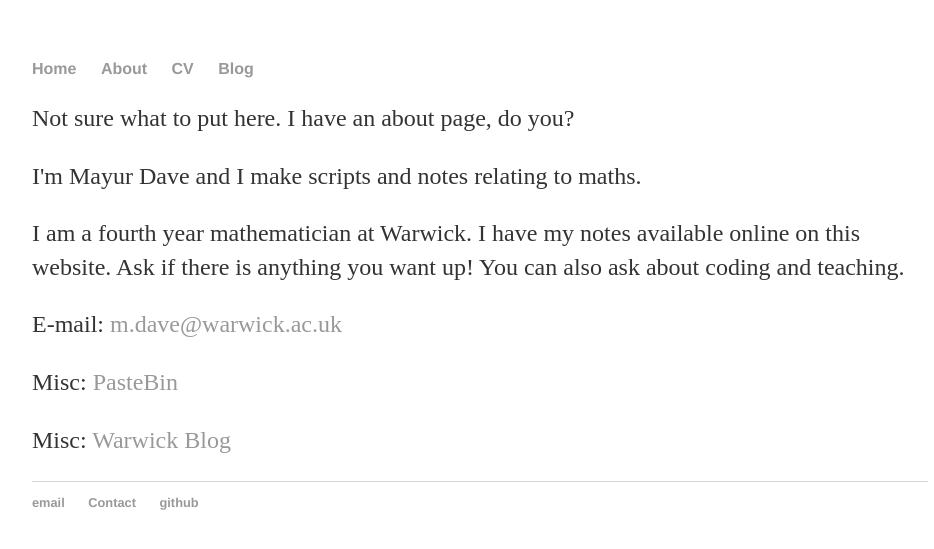
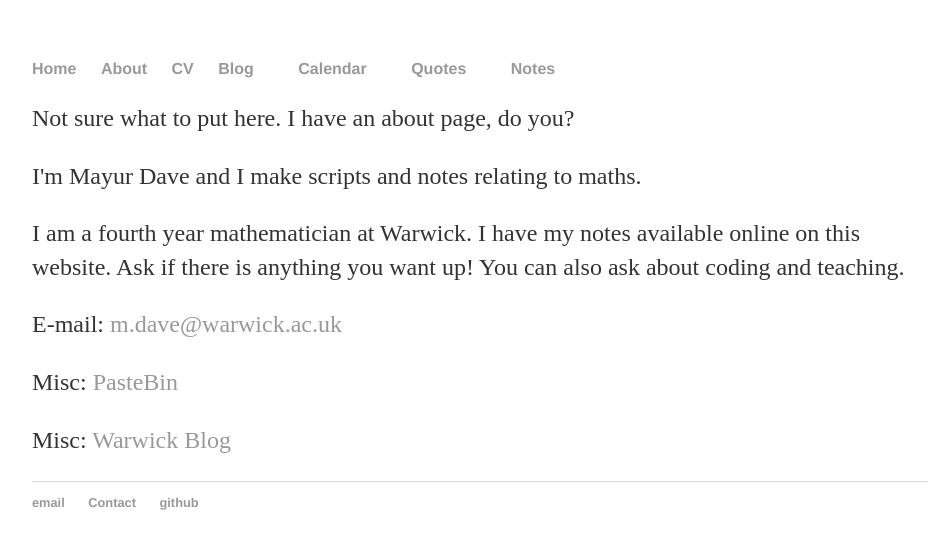
Before and after one commit to mdave16/mdave16.github.io, a Jekyll site: the page built from about/index.html, in a window 1280 px wide. Shown: the top 549 px of the page, without its empty margins (160-1094 px from the left). Built offline with Jekyll 4.4.1, drawn with Linux system fonts in a browser that asks for light colours.

Commit message:
Update default.html

```diff
--- a/_layouts/default.html
+++ b/_layouts/default.html
@@ -13,6 +13,9 @@
 	<li><a href="/about">About</a></li>
 	<li><a href="/cv">CV</a></li>
 	<li><a href="/blog">Blog</a><li>
+	<li><a href="/cal">Calendar</a><li>
+	<li><a href="/quotes">Quotes</a><li>
+	<li><a href="/notes">Notes</a><li>
 </ul></nav>
 
 <div class="container">
```
